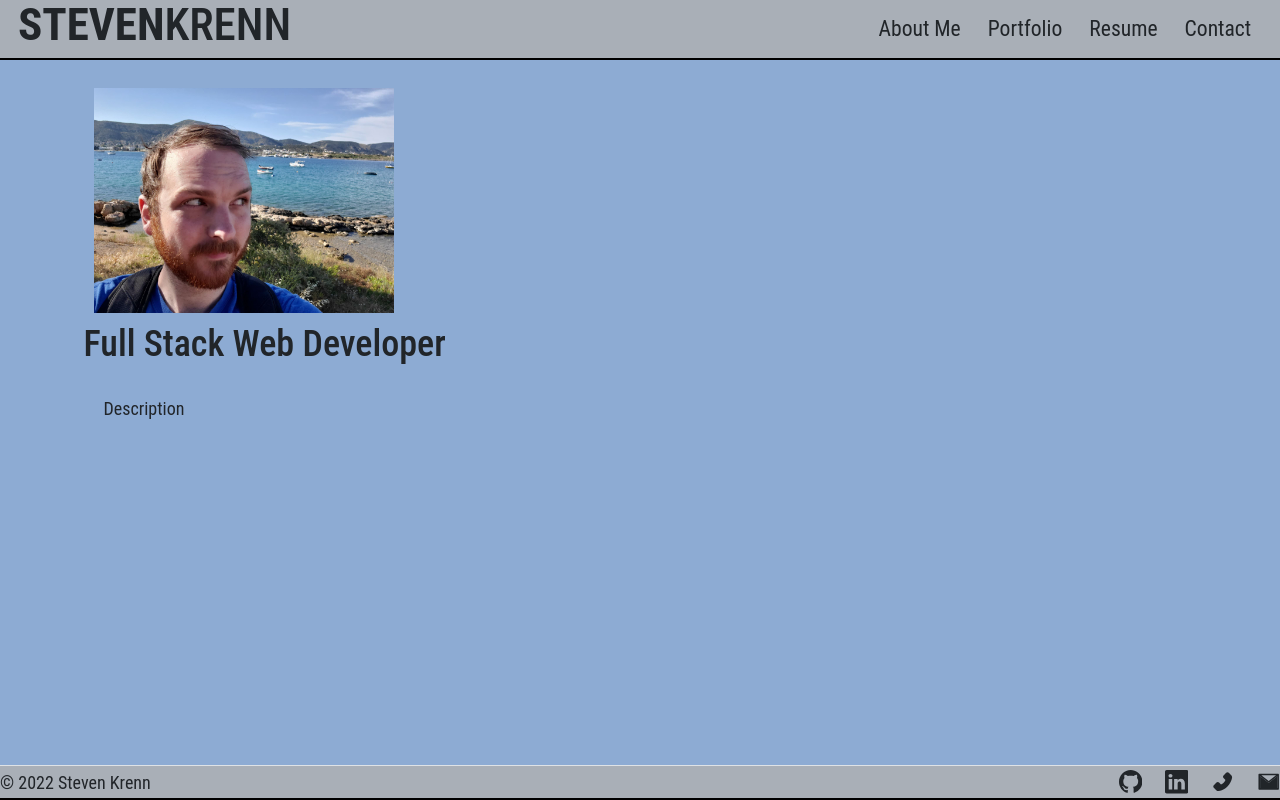
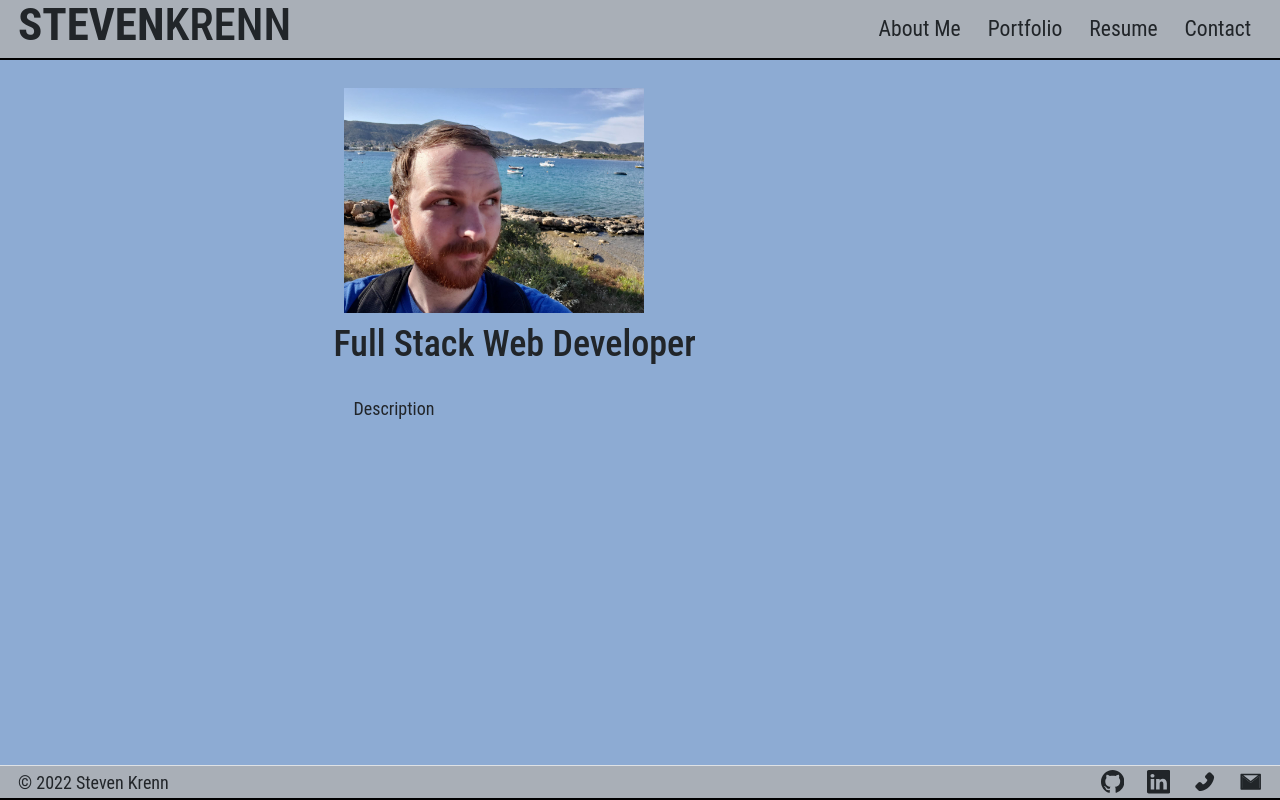
Before and after one commit to Krenbot/react-portfolio, a React (Create React App) app: page / in a window 1280 px wide. Built offline with nearby package versions, Linux system fonts and the light colour scheme.

Commit message:
added footer padding

```diff
--- a/src/App.css
+++ b/src/App.css
@@ -97,11 +97,6 @@ header nav a:hover::after {
     scale: 1 1;
 }
 
-#resume-image {
-    max-width: 30%;
-    max-height: 30%;
-}
-
 .row {
     margin-top: 0;
     justify-content: center;
@@ -115,6 +110,9 @@ header nav a:hover::after {
 
 .container {
     align-items: center;
+    margin-left: auto;
+    margin-right: auto;
+    width: 50%;
 }
 
 .card-body {
--- a/src/components/Footer.jsx
+++ b/src/components/Footer.jsx
@@ -1,23 +1,24 @@
 import React from 'react'
 import { BsLinkedin, BsGithub } from 'react-icons/bs'
 import { AiFillPhone, AiTwotoneMail } from 'react-icons/ai'
+import { right } from '@popperjs/core'
 
 const Footer = () => {
     return (
         <footer className="d-flex flex-wrap justify-content-between align-items-center border-top">
 
             <div className="col-md-4 d-flex align-items-center">
-                <span className="mb-3 mb-md-0 ">© 2022 Steven Krenn</span>
+                <span className="mb-3 mb-md-0 " style={{ paddingLeft: '1em' }}>© 2022 Steven Krenn</span>
             </div>
 
-            <ul className="nav col-md-4 justify-content-end list-unstyled d-flex">
+            <ul className="nav col-md-4 justify-content-end list-unstyled d-flex" style={{ paddingRight: '1em', display: "flex", flexDirection: "row" }}>
                 <li className="ms-3"><a className="" href="https://github.com/Krenbot"><BsGithub /></a></li>
                 <li className="ms-3"><a className="" href="https://www.linkedin.com/in/krenbot/"><BsLinkedin /></a></li>
                 <li className="ms-3"><a className="" href="tel:262-707-8842"><AiFillPhone /></a></li>
                 <li className="ms-3"><a className="" href="mailto: 'stevekrenn@gmail.com"><AiTwotoneMail /></a></li>
             </ul>
 
-        </footer>
+        </footer >
     );
 }
 
--- a/src/pages/Resume.jsx
+++ b/src/pages/Resume.jsx
@@ -4,23 +4,24 @@ const Resume = () => {
     return (
 
         <div className="container my-3 py-3">
+            <div>
+                <img height='100' width='100' src="https://cdn.jsdelivr.net/gh/devicons/devicon/icons/mysql/mysql-original-wordmark.svg" />
 
+                <img height='100' width='100' src="https://cdn.jsdelivr.net/gh/devicons/devicon/icons/sequelize/sequelize-original-wordmark.svg" />
 
+                <img height='100' width='100' src="https://cdn.jsdelivr.net/gh/devicons/devicon/icons/mongodb/mongodb-original.svg" />
 
-
-            <a href="https://docs.google.com/document/d/1dkkZ2JOBx--CuWsuis0NWvJXpENTEEb-qLa2GhX7nxA/edit?usp=sharing">
-                <img id="resume-image" src='/images/resume.jpg' alt="Steven Krenn resume" />
-            </a>
-
-            <div id="resume-link" className="m-2">
-                <a href="https://docs.google.com/document/d/1dkkZ2JOBx--CuWsuis0NWvJXpENTEEb-qLa2GhX7nxA/edit?usp=sharing"><i className="bi bi-link-45deg"></i>Google Drive PDF</a>
+                <img height='100' width='100' src="https://cdn.jsdelivr.net/gh/devicons/devicon/icons/react/react-original-wordmark.svg" />
             </div>
 
-            <div>
+            <div >
+                <a href="https://docs.google.com/document/d/1dkkZ2JOBx--CuWsuis0NWvJXpENTEEb-qLa2GhX7nxA/edit?usp=sharing">
+                    <img id="resume-image" src='/images/resume.jpg' alt="Steven Krenn resume" />
+                </a>
                 <a href="./pdf/krennResume.pdf" download="krennResume"><i className="bi bi-cloud-arrow-down-fill"></i></a>
             </div>
 
-            <h6>Technical Skills</h6>
+
             <div style={{ display: "flex", flexDirection: "row" }}>
                 <img height='100' width='100' src="https://cdn.jsdelivr.net/gh/devicons/devicon/icons/html5/html5-original.svg" />
 
@@ -30,19 +31,8 @@ const Resume = () => {
 
                 <img height='100' width='100' src="https://cdn.jsdelivr.net/gh/devicons/devicon/icons/nodejs/nodejs-original.svg" />
 
-
-                <div>
-                    <img height='100' width='100' src="https://cdn.jsdelivr.net/gh/devicons/devicon/icons/mysql/mysql-original-wordmark.svg" />
-
-                    <img height='100' width='100' src="https://cdn.jsdelivr.net/gh/devicons/devicon/icons/sequelize/sequelize-original-wordmark.svg" />
-
-                    <img height='100' width='100' src="https://cdn.jsdelivr.net/gh/devicons/devicon/icons/mongodb/mongodb-original.svg" />
-
-                    <img height='100' width='100' src="https://cdn.jsdelivr.net/gh/devicons/devicon/icons/react/react-original-wordmark.svg" />
-                </div>
-
             </div>
-        </div>
+        </div >
     )
 }
 
```
